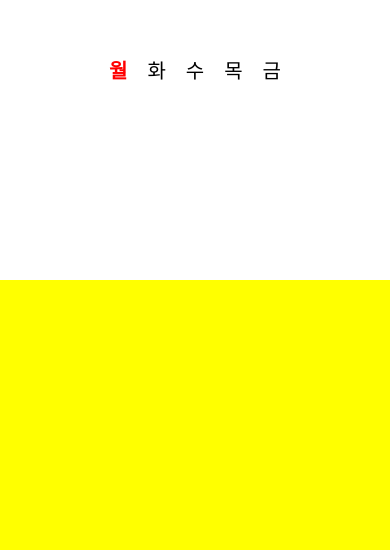
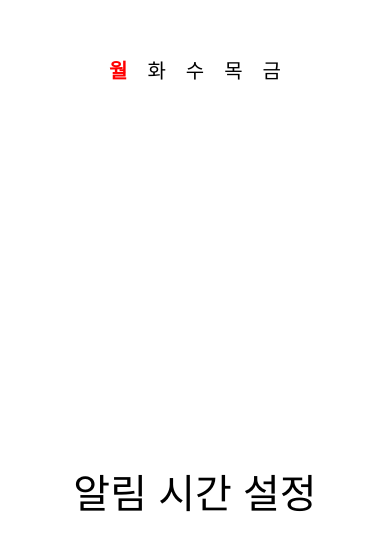
Before and after one commit to Katchup-dev/Katchup-mobile-rn, a React Native app: screen / in a window 390 px wide. Shown: the part 142-692 px from the top of the page. Built offline with nearby package versions, Linux system fonts and the light colour scheme.

Commit message:
Time Picker ios, android 설정

```diff
--- a/package.json
+++ b/package.json
@@ -12,6 +12,7 @@
     "reset": "rm -fr $TMPDIR/react-* && rm -rf $TMPDIR/haste-* && rm -rf $TMPDIR/metro-* && watchman watch-del-all && rm -rf node_modules && yarn install"
   },
   "dependencies": {
+    "@react-native-community/datetimepicker": "7.5.0",
     "@react-native-firebase/app": "18.3.2",
     "@react-native-firebase/messaging": "18.3.2",
     "@react-navigation/native": "6.1.7",
--- a/src/setting/NotificationScreen.tsx
+++ b/src/setting/NotificationScreen.tsx
@@ -1,11 +1,28 @@
 import React, { ReactElement } from 'react';
-import { StyleSheet, View, ViewStyle } from 'react-native';
+import {
+  Platform,
+  Pressable,
+  StyleSheet,
+  Text,
+  TextStyle,
+  View,
+  ViewStyle,
+} from 'react-native';
 import DateButton from './DateButton';
+import DateTimePicker, {
+  DateTimePickerEvent,
+} from '@react-native-community/datetimepicker';
 import { WeekDay } from '../interface/WeekDay';
 
 function NotificationScreen(): ReactElement {
   const [selectedWeekDay, setSelectedWeekDay] = React.useState<WeekDay>('월');
+  const [date, setDate] = React.useState(new Date());
+  const [show, setShow] = React.useState(false);
   const weekdays: readonly WeekDay[] = ['월', '화', '수', '목', '금'] as const;
+  const onChange = (event: DateTimePickerEvent, date?: Date) => {
+    setDate(date || new Date());
+  };
+  const onPress = () => setShow(true);
   const onDateButtonPressed = (weekDay: WeekDay) => setSelectedWeekDay(weekDay);
   return (
     <View style={styles.container}>
@@ -19,7 +36,35 @@
           />
         ))}
       </View>
-      <View style={styles.timeContainer} />
+      <View style={styles.timeContainer}>
+        <Pressable hitSlop={20} onPress={onPress}>
+          <Text style={styles.buttonText}>{'알림 시간 설정'}</Text>
+        </Pressable>
+        {show && Platform.OS === 'ios' && (
+          <DateTimePicker
+            onChange={onChange}
+            is24Hour={true}
+            locale={'ko-KR'}
+            mode={'time'}
+            value={date}
+          />
+        )}
+      </View>
+      {show && Platform.OS === 'android' && (
+        <View
+          style={{
+            backgroundColor: 'black',
+            opacity: 0.8,
+            ...StyleSheet.absoluteFillObject,
+          }}>
+          <DateTimePicker
+            onChange={onChange}
+            is24Hour={true}
+            mode={'time'}
+            value={date}
+          />
+        </View>
+      )}
     </View>
   );
 }
@@ -28,6 +73,7 @@
   container: ViewStyle;
   weekDayContainer: ViewStyle;
   timeContainer: ViewStyle;
+  buttonText: TextStyle;
 };
 
 const styles = StyleSheet.create<Style>({
@@ -43,11 +89,14 @@
     gap: 20,
   },
   timeContainer: {
-    backgroundColor: 'yellow',
     flex: 1,
     justifyContent: 'center',
     alignItems: 'center',
   },
+  buttonText: {
+    color: 'black',
+    fontSize: 40,
+  },
 });
 
 export default NotificationScreen;
```
Also changed, not shown: 2 other files (tests, documents, lock files or other folders).
